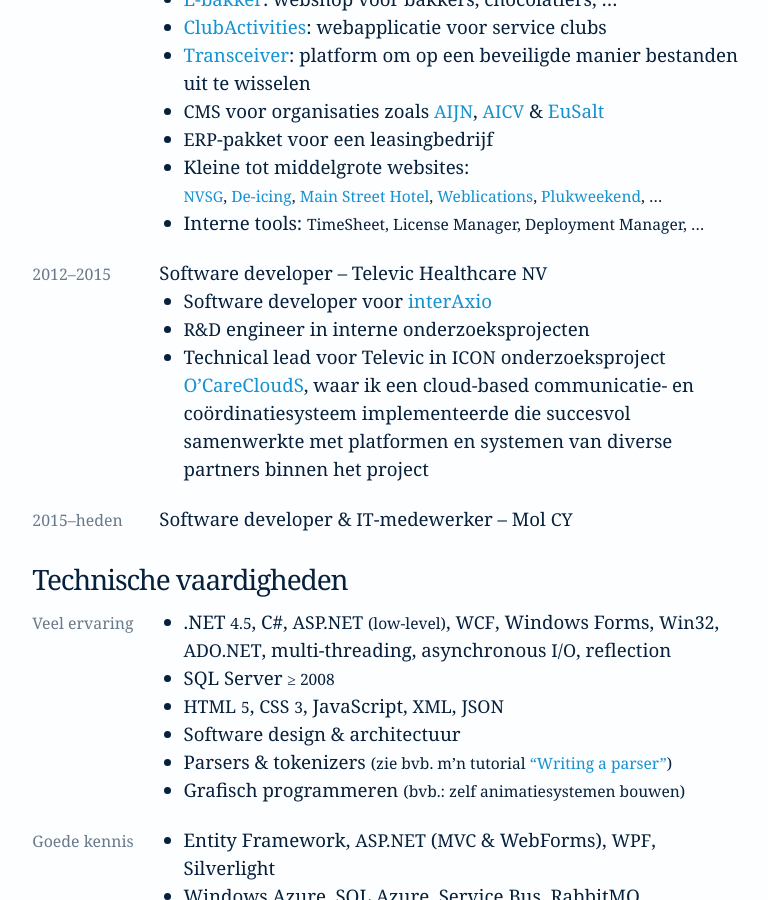
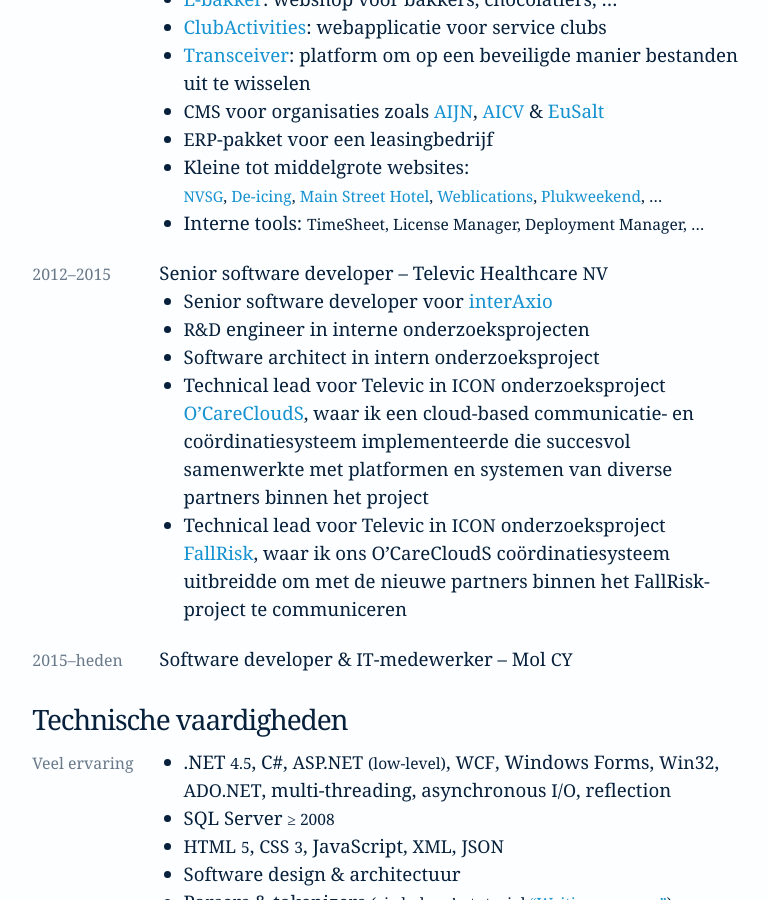
Before and after one commit to tommy-carlier/etc.tcx.be, a Jekyll site: the page built from cv/index.html, in a window 1280 px wide and 900 px high, scrolled down 684 px. Shown: the whole window, without its empty margins (253-1021 px from the left). Built offline with Jekyll 4.4.1, drawn with Linux system fonts in a browser that asks for light colours; comment, search, counter and statistics services are not loaded.

Commit message:
Updated CV

```diff
--- a/cv/index.html
+++ b/cv/index.html
@@ -40,10 +40,12 @@
     <li>Kleine tot middelgrote websites:<br><small><abbr><a href="http://www.anah-nvsg.org/">NVSG</a></abbr>, <a href="http://www.de-icing.eu/">De-icing</a>, <a href="http://www.mainstreet-hotel.be/">Main Street Hotel</a>, <a href="http://www.weblications.be/">Weblications</a>, <a href="http://www.plukweekend.be/">Plukweekend</a>, …</small>
     <li>Interne tools: <small>TimeSheet, License Manager, Deployment Manager, …</small>
   </ul></tr>
-  <tr><th>2012–2015<td>Software developer – Televic Healthcare <abbr>NV</abbr><ul>
-    <li>Software developer voor <a href="http://www.televic-healthcare.com/nl/interAxio">interAxio</a>
+  <tr><th>2012–2015<td>Senior software developer – Televic Healthcare <abbr>NV</abbr><ul>
+    <li>Senior software developer voor <a href="http://www.televic-healthcare.com/nl/interAxio-verpleegoproep">interAxio</a>
     <li><abbr>R&amp;D</abbr> engineer in interne onderzoeksprojecten
-    <li>Technical lead voor Televic in <abbr>ICON</abbr> onderzoeksproject <a href="http://www.iminds.be/nl/projecten/2014/04/07/ocareclouds">O’CareCloudS</a>, waar ik een cloud-based communicatie- en coördinatiesysteem implementeerde die succesvol samenwerkte met platformen en systemen van diverse partners binnen het project
+    <li>Software architect in intern onderzoeksproject
+    <li>Technical lead voor Televic in <abbr>ICON</abbr> onderzoeksproject <a href="https://www.iminds.be/en/projects/ocareclouds">O’CareCloudS</a>, waar ik een cloud-based communicatie- en coördinatiesysteem implementeerde die succesvol samenwerkte met platformen en systemen van diverse partners binnen het project
+    <li>Technical lead voor Televic in <abbr>ICON</abbr> onderzoeksproject <a href="https://www.iminds.be/en/projects/fallrisk">FallRisk</a>, waar ik ons O’CareCloudS coördinatiesysteem uitbreidde om met de nieuwe partners binnen het FallRisk-project te communiceren
   </ul></tr>
   <tr><th>2015–heden<td>Software developer &amp; <abbr>IT</abbr>-medewerker – Mol <abbr>CY</abbr></tr>
 </table>
```
